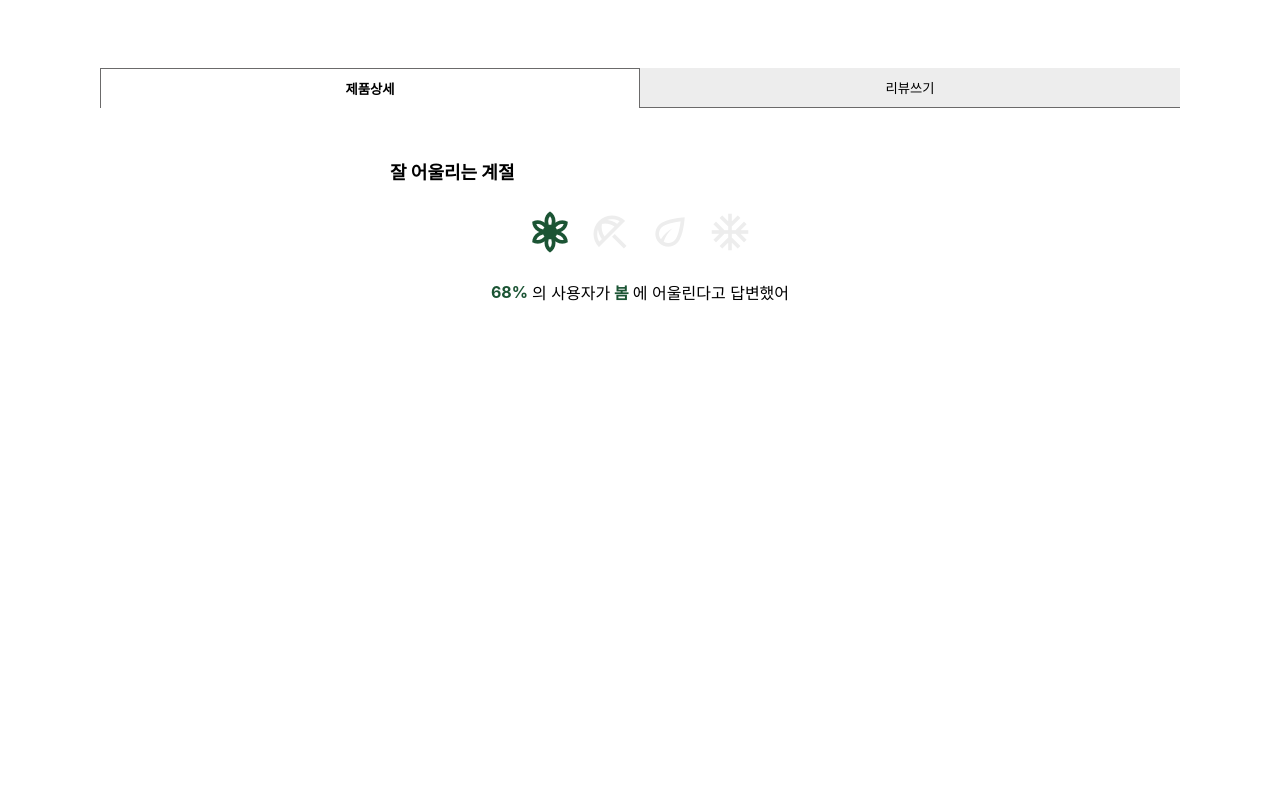
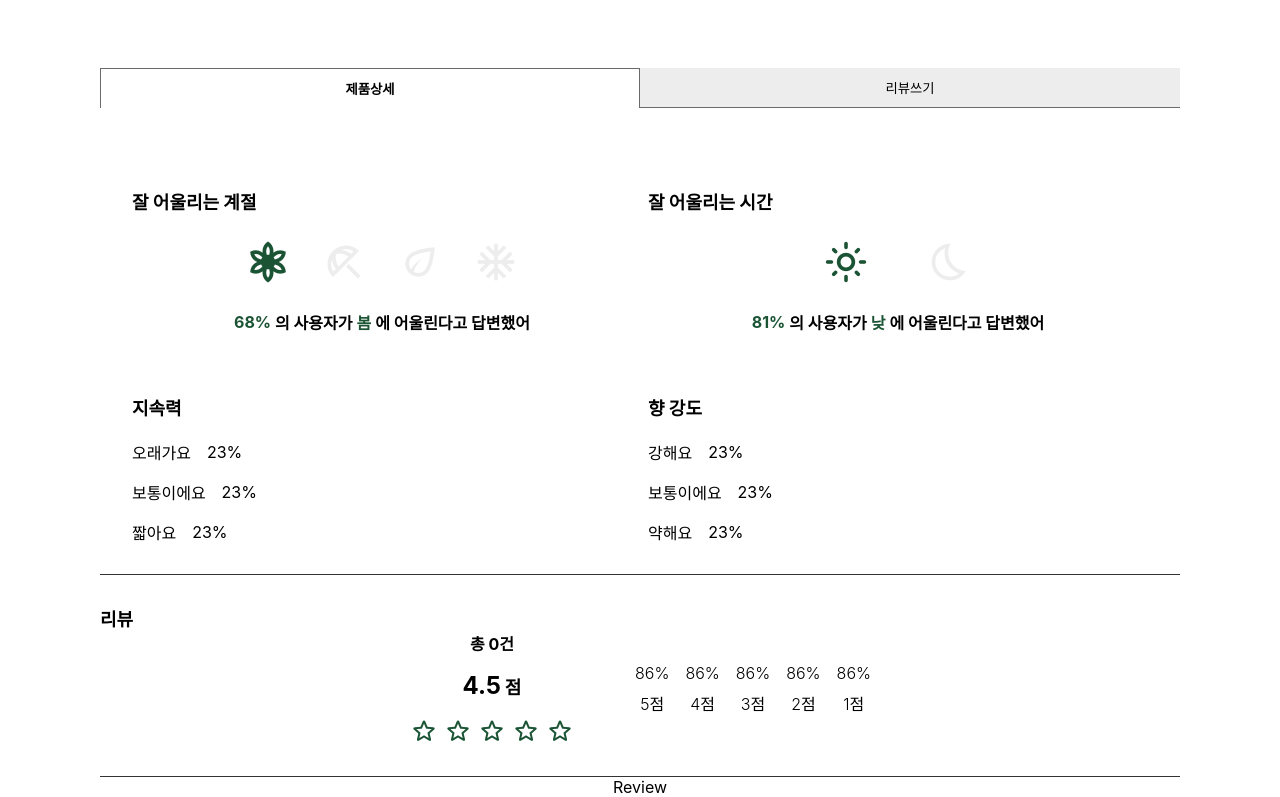
Before and after one commit to prefragrance/prefragrance-client-migration, a Next.js app: page /product/detail/1 in a window 1280 px wide. Shown: the part 582-1379 px from the top of the page. Before the commit the page ends 886 px from the top, so only its background shows below. Built offline with nearby package versions, Linux system fonts and the light colour scheme; no server answers; a web font is replaced by a local one.

Commit message:
feat: add review section

```diff
--- /dev/null
+++ b/src/components/common/divider/HDivider.tsx
@@ -0,0 +1,31 @@
+import React from "react";
+import styled from "@emotion/styled";
+import { palette } from "@src/styles/styles";
+
+interface IHDivider {
+  backgroundColor?: string;
+  height?: string;
+  width?: string;
+}
+
+const HDivider = ({
+  backgroundColor = palette.black,
+  height = "1px",
+  width = "100%",
+}: IHDivider) => {
+  return (
+    <HorizontalDivider
+      backgroundColor={backgroundColor}
+      height={height}
+      width={width}
+    />
+  );
+};
+
+const HorizontalDivider = styled.div<IHDivider>`
+  background-color: ${({ backgroundColor }) => backgroundColor};
+  height: ${({ height }) => height};
+  width: ${({ width }) => width};
+`;
+
+export default HDivider;
--- a/src/components/common/index.ts
+++ b/src/components/common/index.ts
@@ -3,6 +3,7 @@ export { default as CheckBox } from "./check-box/CheckBox";
 export { default as Icon } from "./icon/Icon";
 export { default as Input } from "./input/Input";
 export { default as Logo } from "./logo/Logo";
+export { default as HDivider } from "./divider/HDivider";
 export { default as HStack } from "./stacks/HStack";
 export { default as VStack } from "./stacks/VStack";
 export { default as SearchBar } from "./searchBar/SearchBar";
--- a/src/components/common/stacks/HStack.tsx
+++ b/src/components/common/stacks/HStack.tsx
@@ -10,7 +10,7 @@ type HStackProps = {
     | "space-between"
     | "center"
     | "space-evenly";
-  alignItems?: "stretch" | "flex-start" | "flex-end" | "center";
+  alignItems?: "stretch" | "flex-start" | "flex-end" | "center" | "baseline";
   wrap?: "wrap" | "no-wrap" | "wrap-reverse";
   padding?: string;
   className?: string;
--- a/src/components/product/product-rate.tsx
+++ b/src/components/product/product-rate.tsx
@@ -1,24 +1,29 @@
-import { HStack, Icon, VStack } from "@common-components";
+import { HDivider, HStack, Icon, Stars, VStack } from "@common-components";
 import styled from "@emotion/styled";
-import { detailTabs } from "@src/pages/product/detail/[id]";
+import { IProductDetailResponse } from "@src/common/types/product";
 import { fontSize, fontWeight, palette } from "@src/styles/styles";
-import { SmallTitle } from "@src/styles/textComponents";
+import { BigTitle, BodyText, SmallTitle } from "@src/styles/textComponents";
 import { IconTheme } from "../common/icon/Icon";
 
-export interface IProductRate {
-  activeTab: string;
+interface IProductRate {
+  productDetail: IProductDetailResponse;
 }
 
-const ProductRate = ({ activeTab }: IProductRate) => {
+const ProductRate = ({ productDetail }: IProductRate) => {
   return (
-    <VStack gap={30}>
-      {activeTab === detailTabs[0] && (
-        <VStack>
-          <HStack>
-            <Season />
-          </HStack>
-        </VStack>
-      )}
+    <VStack gap={"none"}>
+      <VStack padding={"30px 0px"} gap={60}>
+        <HStack align={"space-between"}>
+          <Season />
+          <Time />
+        </HStack>
+        <HStack align={"space-between"}>
+          <Duration />
+          <Strength />
+        </HStack>
+      </VStack>
+      <HDivider />
+      <Review productDetail={productDetail} />
     </VStack>
   );
 };
@@ -43,30 +48,139 @@ const OutlinedIcon = ({
 
 const Season = () => {
   return (
-    <InfoWrapper alignItems={"flex-start"}>
+    <InfoWrapper>
       <SmallTitle>잘 어울리는 계절</SmallTitle>
       <DescWrapper>
-        <HStack padding="10px 20px" align={"space-evenly"}>
+        <HStack padding="10px 0px" gap={32}>
           <OutlinedIcon name={"filter_vintage"} selected />
           <OutlinedIcon name={"beach_access"} selected={false} />
           <OutlinedIcon name={"eco"} selected={false} />
           <OutlinedIcon name={"ac_unit"} selected={false} />
         </HStack>
-        <HStack gap={4}>
+        <DescText gap={4}>
           <ColoredSpan>68%</ColoredSpan>의 사용자가
           <ColoredSpan>봄</ColoredSpan>에 어울린다고 답변했어
-        </HStack>
+        </DescText>
       </DescWrapper>
     </InfoWrapper>
   );
 };
 
+const Time = () => {
+  return (
+    <InfoWrapper>
+      <SmallTitle>잘 어울리는 시간</SmallTitle>
+      <DescWrapper>
+        <HStack padding="10px 0px" gap={60}>
+          <OutlinedIcon name={"light_mode"} selected />
+          <OutlinedIcon name={"bedtime"} selected={false} />
+        </HStack>
+        <DescText gap={4}>
+          <ColoredSpan>81%</ColoredSpan>의 사용자가
+          <ColoredSpan>낮</ColoredSpan>에 어울린다고 답변했어
+        </DescText>
+      </DescWrapper>
+    </InfoWrapper>
+  );
+};
+
+const Duration = () => {
+  return (
+    <InfoWrapper gap={20}>
+      <SmallTitle>지속력</SmallTitle>
+      <VStack alignItems={"flex-start"}>
+        <HStack>
+          <BodyText>오래가요</BodyText>
+          <BodyText>23%</BodyText>
+        </HStack>
+        <HStack>
+          <BodyText>보통이에요</BodyText>
+          <BodyText>23%</BodyText>
+        </HStack>
+        <HStack>
+          <BodyText>짧아요</BodyText>
+          <BodyText>23%</BodyText>
+        </HStack>
+      </VStack>
+    </InfoWrapper>
+  );
+};
+
+const Strength = () => {
+  return (
+    <InfoWrapper gap={20}>
+      <SmallTitle>향 강도</SmallTitle>
+      <VStack alignItems={"flex-start"}>
+        <HStack>
+          <BodyText>강해요</BodyText>
+          <BodyText>23%</BodyText>
+        </HStack>
+        <HStack>
+          <BodyText>보통이에요</BodyText>
+          <BodyText>23%</BodyText>
+        </HStack>
+        <HStack>
+          <BodyText>약해요</BodyText>
+          <BodyText>23%</BodyText>
+        </HStack>
+      </VStack>
+    </InfoWrapper>
+  );
+};
+
+const Review = ({ productDetail }: IProductRate) => {
+  return (
+    <ReviewWrapper>
+      <SmallTitle>리뷰</SmallTitle>
+      <HStack gap={60}>
+        <VStack gap={"sm"}>
+          <BodyText fontWeight={fontWeight.bold}>
+            총 {productDetail.rate_sum}건
+          </BodyText>
+          <HStack gap={4} alignItems={"baseline"}>
+            <BigTitle>4.5</BigTitle>
+            <SmallTitle>점</SmallTitle>
+          </HStack>
+          <Stars rate={productDetail.rate} size={30} />
+        </VStack>
+        <HStack gap={"sm"}>
+          <VStack gap={"xs"}>
+            <BodyText fontWeight={fontWeight.demiLight}>86%</BodyText>
+            <BodyText fontWeight={fontWeight.demiLight}>5점</BodyText>
+          </VStack>
+          <VStack gap={"xs"}>
+            <BodyText fontWeight={fontWeight.demiLight}>86%</BodyText>
+            <BodyText fontWeight={fontWeight.demiLight}>4점</BodyText>
+          </VStack>
+          <VStack gap={"xs"}>
+            <BodyText fontWeight={fontWeight.demiLight}>86%</BodyText>
+            <BodyText fontWeight={fontWeight.demiLight}>3점</BodyText>
+          </VStack>
+          <VStack gap={"xs"}>
+            <BodyText fontWeight={fontWeight.demiLight}>86%</BodyText>
+            <BodyText fontWeight={fontWeight.demiLight}>2점</BodyText>
+          </VStack>
+          <VStack gap={"xs"}>
+            <BodyText fontWeight={fontWeight.demiLight}>86%</BodyText>
+            <BodyText fontWeight={fontWeight.demiLight}>1점</BodyText>
+          </VStack>
+        </HStack>
+      </HStack>
+    </ReviewWrapper>
+  );
+};
+
 const InfoWrapper = styled(VStack)`
   width: 500px;
+  align-items: flex-start;
 `;
 
 const DescWrapper = styled(VStack)`
   width: 100%;
+`;
+
+const DescText = styled(HStack)`
+  font-weight: ${fontWeight.bold};
 `;
 
 const ColoredSpan = styled.span`
@@ -75,4 +189,11 @@ const ColoredSpan = styled.span`
   color: ${palette.green.primary};
 `;
 
+const ReviewWrapper = styled.div`
+  width: 1080px;
+  display: flex;
+  flex-direction: column;
+  padding: 30px 0px;
+`;
+
 export default ProductRate;
--- /dev/null
+++ b/src/components/product/product-review.tsx
@@ -0,0 +1,7 @@
+import React from "react";
+
+const ProductReview = () => {
+  return <div>Review</div>;
+};
+
+export default ProductReview;
--- a/src/pages/product/detail/[id].tsx
+++ b/src/pages/product/detail/[id].tsx
@@ -1,13 +1,14 @@
 import styled from "@emotion/styled";
-import { LoadingSpinner, VStack } from "@src/components/common";
+import { HDivider, LoadingSpinner, VStack } from "@common-components";
 import ProductInfo from "@src/components/product/product-info";
 import ProductRate from "@src/components/product/product-rate";
 import { useProductDetail } from "@src/components/product/useProductDetail";
 import { fontWeight, palette } from "@src/styles/styles";
 import { useRouter } from "next/router";
 import { useState } from "react";
+import ProductReview from "@src/components/product/product-review";
 
-export const detailTabs: string[] = ["제품상세", "리뷰쓰기"];
+const detailTabs: string[] = ["제품상세", "리뷰쓰기"];
 
 interface ITabItem {
   active: boolean;
@@ -28,7 +29,7 @@ const ProductDetailPage = () => {
     setActiveTab(tab);
   };
 
-  if (isProductDetailLoading) {
+  if (!productDetail || isProductDetailLoading) {
     return <LoadingSpinner />;
   }
 
@@ -36,7 +37,13 @@ const ProductDetailPage = () => {
     <VStack gap={20}>
       <ProductInfo productDetail={productDetail} />
       <Tab activeTab={activeTab} changeTab={changeTab} />
-      <ProductRate activeTab={activeTab} />
+      {activeTab === detailTabs[0] && (
+        <VStack gap={"none"}>
+          <ProductRate productDetail={productDetail} />
+          <HDivider />
+          <ProductReview />
+        </VStack>
+      )}
     </VStack>
   );
 };
```
